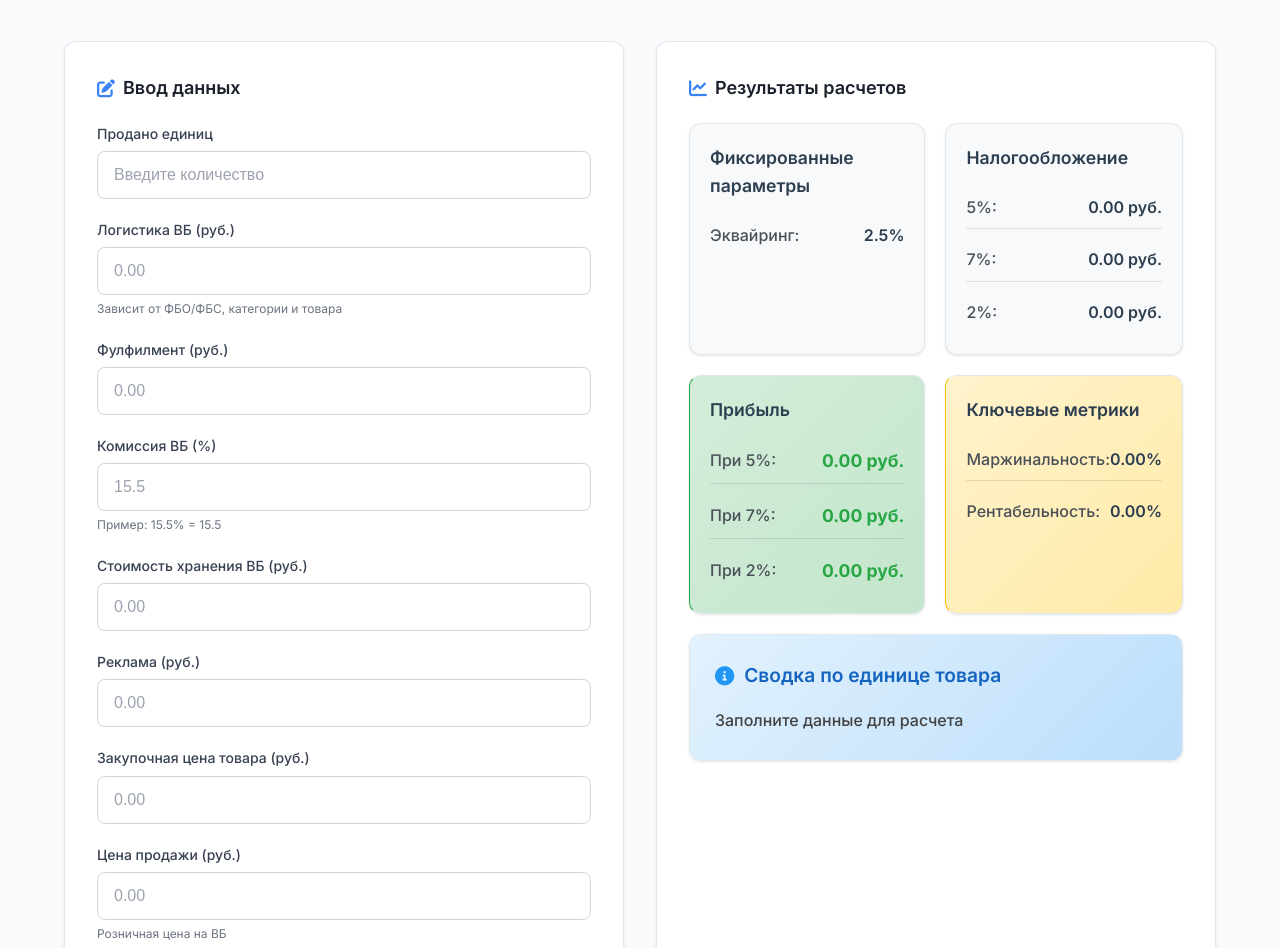
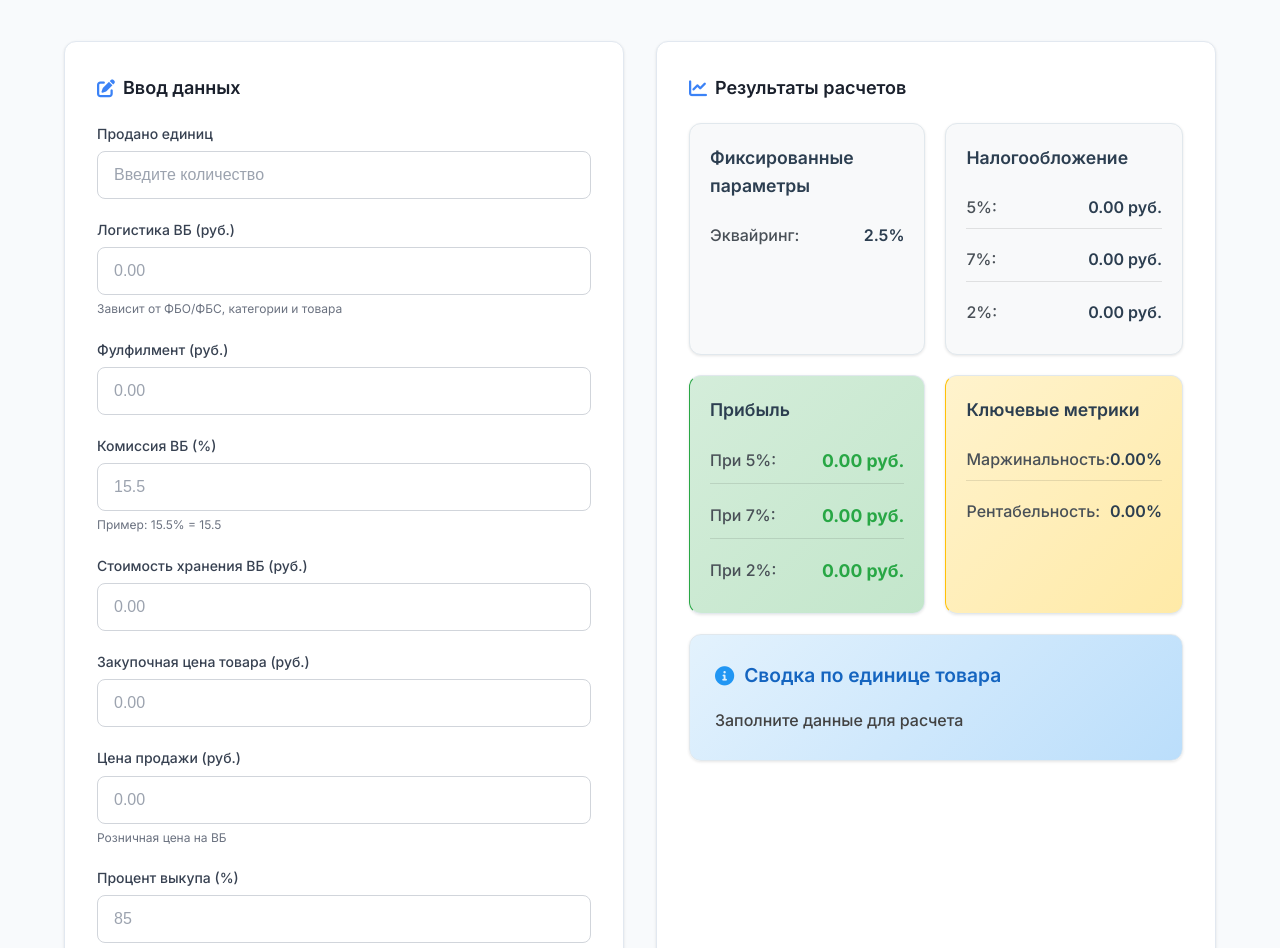
Before and after one commit to Kreemchek/141412, a plain HTML site: page index.html in a window 1280 px wide. Shown: the part 152-1100 px from the top of the page. Drawn offline with Linux system fonts and the light colour scheme; a script that the page names is missing.

Commit message:
Update index.html

```diff
--- a/index.html
+++ b/index.html
@@ -48,11 +48,6 @@
                 <div class="form-group">
                     <label for="storage-cost">Стоимость хранения ВБ (руб.)</label>
                     <input type="number" id="storage-cost" placeholder="0.00" step="0.01" min="0">
-                </div>
-
-                <div class="form-group">
-                    <label for="advertising">Реклама (руб.)</label>
-                    <input type="number" id="advertising" placeholder="0.00" step="0.01" min="0">
                 </div>
 
                 <div class="form-group">
```
